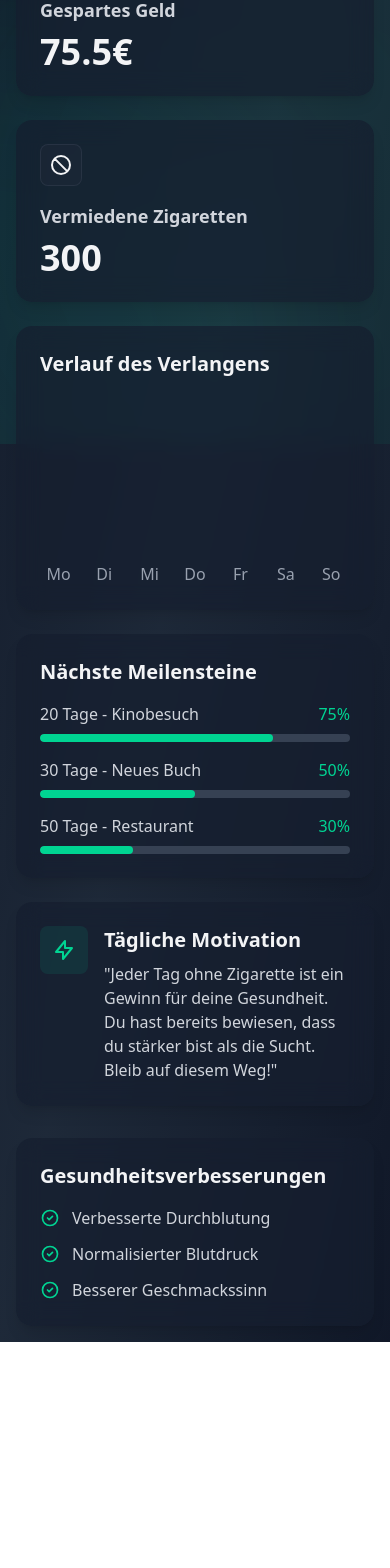
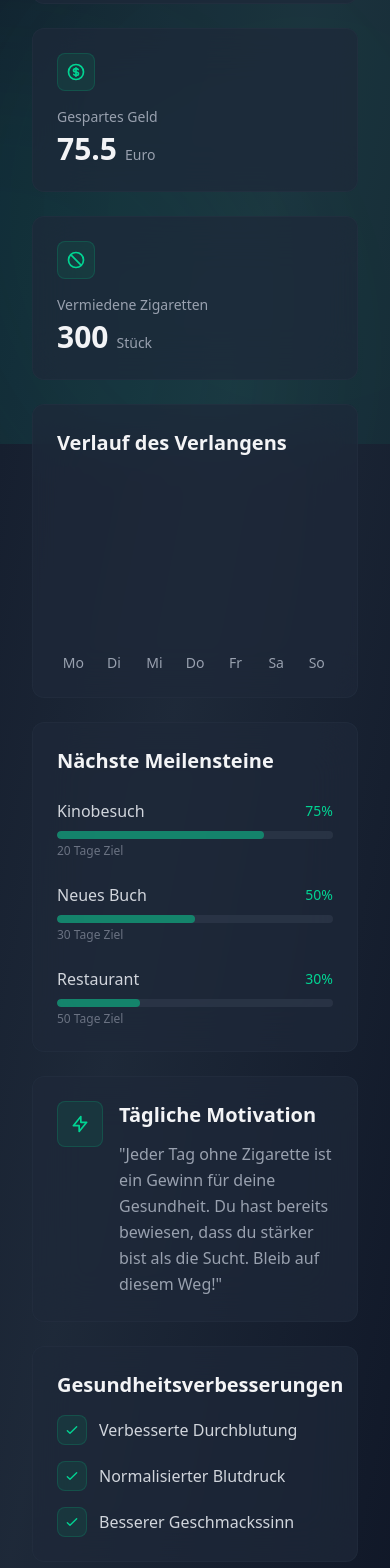
Before and after one commit to lulkebit/rauchfrei-v3, a React (Vite) app in the folder app/: page / in a window 390 px wide. Shown: the part 400-1968 px from the top of the page. Before the commit the page ends 1742 px from the top, so only its background shows below. Built offline with nearby package versions, Linux system fonts and the light colour scheme; sample sign-in values are in the browser's storage.

Commit message:
Enhance Dashboard component: Integrated framer-motion for animations, improved layout with responsive design, and added subtitle support for StatCard. Updated health improvements and milestone tracking sections for better user engagement. Refactored code for clarity and maintainability.

```diff
--- a/app/src/components/Dashboard.jsx
+++ b/app/src/components/Dashboard.jsx
@@ -1,4 +1,5 @@
 import PropTypes from 'prop-types';
+import { motion } from 'framer-motion';
 
 const Dashboard = () => {
     const mockData = {
@@ -28,19 +29,28 @@ const Dashboard = () => {
     };
 
     return (
-        <div className='container mx-auto space-y-6'>
-            <h1 className='text-3xl font-bold mb-8 text-gray-100'>
+        <div className='container mx-auto px-4 pt-24 pb-8 space-y-6'>
+            <motion.div
+                initial={{ opacity: 0, y: 20 }}
+                animate={{ opacity: 1, y: 0 }}
+                className='flex items-center justify-between mb-8'
+            >
+                <h1 className='text-3xl font-bold text-gray-100'>
                     Mein Fortschritt
                 </h1>
+                <span className='text-emerald-400 bg-emerald-500/10 px-4 py-2 rounded-xl border border-emerald-500/20'>
+                    {mockData.naechsterMeilenstein}
+                </span>
+            </motion.div>
 
             <div className='grid grid-cols-1 md:grid-cols-2 lg:grid-cols-3 gap-6'>
                 <StatCard
                     title='Rauchfreie Tage'
                     value={mockData.rauchfreeTage}
-                    color='emerald'
+                    subtitle='Tage'
                     icon={
                         <svg
-                            className='w-6 h-6'
+                            className='w-5 h-5'
                             fill='none'
                             stroke='currentColor'
                             viewBox='0 0 24 24'
@@ -57,11 +67,11 @@ const Dashboard = () => {
 
                 <StatCard
                     title='Gespartes Geld'
-                    value={`${mockData.gespartesGeld}€`}
-                    color='green'
+                    value={mockData.gespartesGeld}
+                    subtitle='Euro'
                     icon={
                         <svg
-                            className='w-6 h-6'
+                            className='w-5 h-5'
                             fill='none'
                             stroke='currentColor'
                             viewBox='0 0 24 24'
@@ -79,10 +89,10 @@ const Dashboard = () => {
                 <StatCard
                     title='Vermiedene Zigaretten'
                     value={mockData.vermiedeneZigaretten}
-                    color='teal'
+                    subtitle='Stück'
                     icon={
                         <svg
-                            className='w-6 h-6'
+                            className='w-5 h-5'
                             fill='none'
                             stroke='currentColor'
                             viewBox='0 0 24 24'
@@ -100,177 +110,127 @@ const Dashboard = () => {
 
             <div className='grid grid-cols-1 lg:grid-cols-2 gap-6'>
                 <CravingChart data={mockData.tagesVerlauf} />
-
                 <MilestoneTracker
                     current={mockData.rauchfreeTage}
                     milestones={mockData.naechsteMeilensteine}
                 />
             </div>
 
+            <div className='grid grid-cols-1 lg:grid-cols-2 gap-6'>
                 <MotivationCard />
-
-            <div className='mt-8 relative overflow-hidden rounded-2xl shadow-lg hover:shadow-xl transition-shadow duration-300 bg-gray-800/50'>
-                <div className='absolute inset-0 backdrop-blur-md bg-gray-900/40' />
-
-                <div className='relative p-6'>
-                    <h2 className='text-xl font-semibold mb-4 text-gray-100'>
-                        Gesundheitsverbesserungen
-                    </h2>
-                    <ul className='space-y-3'>
-                        {mockData.gesundheitsVerbesserungen.map(
-                            (verbesserung, index) => (
-                                <li
-                                    key={index}
-                                    className='flex items-center space-x-3 text-gray-300'
-                                >
-                                    <svg
-                                        className='w-5 h-5 text-emerald-400'
-                                        fill='none'
-                                        stroke='currentColor'
-                                        viewBox='0 0 24 24'
-                                    >
-                                        <path
-                                            strokeLinecap='round'
-                                            strokeLinejoin='round'
-                                            strokeWidth='2'
-                                            d='M9 12l2 2 4-4m6 2a9 9 0 11-18 0 9 9 0 0118 0z'
+                <HealthImprovements
+                    improvements={mockData.gesundheitsVerbesserungen}
                 />
-                                    </svg>
-                                    <span>{verbesserung}</span>
-                                </li>
-                            )
-                        )}
-                    </ul>
-                </div>
             </div>
         </div>
     );
 };
 
-const StatCard = ({ title, value, color, icon }) => (
-    <div className='relative overflow-hidden rounded-2xl shadow-lg hover:shadow-xl transition-shadow duration-300 transform hover:-translate-y-0.5 bg-gray-800/50'>
-        <div className='absolute inset-0 backdrop-blur-md bg-gray-900/40' />
-
-        <div className='relative p-6'>
+const StatCard = ({ title, value, subtitle, icon }) => (
+    <motion.div
+        initial={{ opacity: 0, y: 20 }}
+        animate={{ opacity: 1, y: 0 }}
+        className='relative overflow-hidden rounded-xl bg-gray-800/70 border border-gray-700/20 backdrop-blur-xl'
+    >
+        <div className='p-6'>
             <div className='flex items-center justify-between mb-4'>
-                <div
-                    className={`p-2 bg-gray-800/50 rounded-lg border border-gray-700/50`}
-                >
-                    <div className={`text-${color}-400`}>{icon}</div>
+                <div className='p-2 bg-emerald-500/10 rounded-lg border border-emerald-500/20'>
+                    <div className='text-emerald-400'>{icon}</div>
                 </div>
             </div>
-            <h2 className={`text-lg font-semibold text-gray-300 mb-2`}>
-                {title}
-            </h2>
-            <p className={`text-4xl font-bold text-${color}-400`}>{value}</p>
+            <h2 className='text-sm font-medium text-gray-400 mb-1'>{title}</h2>
+            <div className='flex items-baseline space-x-2'>
+                <p className='text-3xl font-bold text-gray-100'>{value}</p>
+                <span className='text-sm text-gray-400'>{subtitle}</span>
             </div>
         </div>
+    </motion.div>
 );
 
-StatCard.propTypes = {
-    title: PropTypes.string.isRequired,
-    value: PropTypes.oneOfType([PropTypes.string, PropTypes.number]).isRequired,
-    color: PropTypes.string.isRequired,
-    icon: PropTypes.node.isRequired,
-};
-
 const CravingChart = ({ data }) => (
-    <div className='relative overflow-hidden rounded-2xl shadow-lg bg-gray-800/50 p-6'>
-        <div className='absolute inset-0 backdrop-blur-md bg-gray-900/40' />
-        <div className='relative'>
-            <h2 className='text-xl font-semibold mb-4 text-gray-100'>
+    <motion.div
+        initial={{ opacity: 0, y: 20 }}
+        animate={{ opacity: 1, y: 0 }}
+        className='relative overflow-hidden rounded-xl bg-gray-800/70 border border-gray-700/20 backdrop-blur-xl p-6'
+    >
+        <h2 className='text-xl font-semibold mb-6 text-gray-100'>
             Verlauf des Verlangens
         </h2>
         <div className='h-48 flex items-end justify-between gap-2'>
             {data.map((item, index) => (
+                <div key={index} className='flex flex-col items-center flex-1'>
+                    <div className='w-full relative rounded-t-lg overflow-hidden'>
                         <div
-                        key={index}
-                        className='flex flex-col items-center flex-1'
-                    >
-                        <div
-                            className='w-full bg-emerald-400/20 rounded-t'
+                            className='w-full bg-emerald-500/10 absolute bottom-0 transition-all duration-500'
                             style={{ height: `${(item.stärke / 10) * 100}%` }}
                         >
                             <div
-                                className='w-full bg-emerald-400/40 rounded-t transition-all duration-500'
-                                style={{
-                                    height: `${
-                                        100 - (item.stärke / 10) * 100
-                                    }%`,
-                                }}
+                                className='w-full bg-emerald-400/20 absolute bottom-0 transition-all duration-500'
+                                style={{ height: '100%' }}
                             />
                         </div>
-                        <span className='text-gray-400 mt-2'>{item.tag}</span>
+                    </div>
+                    <span className='text-sm text-gray-400 mt-2'>
+                        {item.tag}
+                    </span>
                 </div>
             ))}
         </div>
-        </div>
-    </div>
+    </motion.div>
 );
 
-CravingChart.propTypes = {
-    data: PropTypes.arrayOf(
-        PropTypes.shape({
-            tag: PropTypes.string.isRequired,
-            stärke: PropTypes.number.isRequired,
-        })
-    ).isRequired,
-};
-
 const MilestoneTracker = ({ current, milestones }) => (
-    <div className='relative overflow-hidden rounded-2xl shadow-lg bg-gray-800/50 p-6'>
-        <div className='absolute inset-0 backdrop-blur-md bg-gray-900/40' />
-        <div className='relative'>
-            <h2 className='text-xl font-semibold mb-4 text-gray-100'>
+    <motion.div
+        initial={{ opacity: 0, y: 20 }}
+        animate={{ opacity: 1, y: 0 }}
+        className='relative overflow-hidden rounded-xl bg-gray-800/70 border border-gray-700/20 backdrop-blur-xl p-6'
+    >
+        <h2 className='text-xl font-semibold mb-6 text-gray-100'>
             Nächste Meilensteine
         </h2>
-            <div className='space-y-4'>
+        <div className='space-y-6'>
             {milestones.map((milestone, index) => (
-                    <div key={index} className='relative'>
+                <div key={index}>
                     <div className='flex justify-between items-center mb-2'>
-                            <span className='text-gray-300'>
-                                {milestone.tage} Tage - {milestone.belohnung}
+                        <span className='text-gray-300 font-medium'>
+                            {milestone.belohnung}
                         </span>
-                            <span className='text-emerald-400'>
+                        <span className='text-sm text-emerald-400'>
                             {Math.round((current / milestone.tage) * 100)}%
                         </span>
                     </div>
-                        <div className='h-2 bg-gray-700 rounded-full overflow-hidden'>
-                            <div
-                                className='h-full bg-emerald-400 rounded-full transition-all duration-500'
-                                style={{
+                    <div className='h-2 bg-gray-700/50 rounded-full overflow-hidden'>
+                        <motion.div
+                            initial={{ width: 0 }}
+                            animate={{
                                 width: `${Math.min(
                                     (current / milestone.tage) * 100,
                                     100
                                 )}%`,
                             }}
+                            transition={{ duration: 1, ease: 'easeOut' }}
+                            className='h-full bg-emerald-400/50 rounded-full'
                         />
+                    </div>
+                    <div className='mt-1 text-xs text-gray-500'>
+                        {milestone.tage} Tage Ziel
                     </div>
                 </div>
             ))}
         </div>
-        </div>
-    </div>
+    </motion.div>
 );
 
-MilestoneTracker.propTypes = {
-    current: PropTypes.number.isRequired,
-    milestones: PropTypes.arrayOf(
-        PropTypes.shape({
-            tage: PropTypes.number.isRequired,
-            belohnung: PropTypes.string.isRequired,
-        })
-    ).isRequired,
-};
-
 const MotivationCard = () => (
-    <div className='relative overflow-hidden rounded-2xl shadow-lg bg-gray-800/50 p-6'>
-        <div className='absolute inset-0 backdrop-blur-md bg-gray-900/40' />
-        <div className='relative'>
+    <motion.div
+        initial={{ opacity: 0, y: 20 }}
+        animate={{ opacity: 1, y: 0 }}
+        className='relative overflow-hidden rounded-xl bg-gray-800/70 border border-gray-700/20 backdrop-blur-xl p-6'
+    >
         <div className='flex items-start space-x-4'>
-                <div className='p-3 bg-emerald-400/10 rounded-lg'>
+            <div className='p-3 bg-emerald-500/10 rounded-lg border border-emerald-500/20'>
                 <svg
-                        className='w-6 h-6 text-emerald-400'
+                    className='w-5 h-5 text-emerald-400'
                     fill='none'
                     stroke='currentColor'
                     viewBox='0 0 24 24'
@@ -284,18 +244,91 @@ const MotivationCard = () => (
                 </svg>
             </div>
             <div>
-                    <h2 className='text-xl font-semibold text-gray-100 mb-2'>
+                <h2 className='text-xl font-semibold text-gray-100 mb-3'>
                     Tägliche Motivation
                 </h2>
-                    <p className='text-gray-300'>
+                <p className='text-gray-400 leading-relaxed'>
                     "Jeder Tag ohne Zigarette ist ein Gewinn für deine
-                        Gesundheit. Du hast bereits bewiesen, dass du stärker
-                        bist als die Sucht. Bleib auf diesem Weg!"
+                    Gesundheit. Du hast bereits bewiesen, dass du stärker bist
+                    als die Sucht. Bleib auf diesem Weg!"
                 </p>
             </div>
         </div>
-        </div>
-    </div>
+    </motion.div>
 );
 
+const HealthImprovements = ({ improvements }) => (
+    <motion.div
+        initial={{ opacity: 0, y: 20 }}
+        animate={{ opacity: 1, y: 0 }}
+        className='relative overflow-hidden rounded-xl bg-gray-800/70 border border-gray-700/20 backdrop-blur-xl p-6'
+    >
+        <h2 className='text-xl font-semibold mb-4 text-gray-100'>
+            Gesundheitsverbesserungen
+        </h2>
+        <div className='space-y-4'>
+            {improvements.map((improvement, index) => (
+                <motion.div
+                    key={index}
+                    initial={{ opacity: 0, x: -20 }}
+                    animate={{ opacity: 1, x: 0 }}
+                    transition={{ delay: index * 0.1 }}
+                    className='flex items-center space-x-3'
+                >
+                    <div className='p-1.5 bg-emerald-500/10 rounded-lg border border-emerald-500/20'>
+                        <svg
+                            className='w-4 h-4 text-emerald-400'
+                            fill='none'
+                            stroke='currentColor'
+                            viewBox='0 0 24 24'
+                        >
+                            <path
+                                strokeLinecap='round'
+                                strokeLinejoin='round'
+                                strokeWidth='2'
+                                d='M5 13l4 4L19 7'
+                            />
+                        </svg>
+                    </div>
+                    <span className='text-gray-300'>{improvement}</span>
+                </motion.div>
+            ))}
+        </div>
+    </motion.div>
+);
+
+StatCard.propTypes = {
+    title: PropTypes.string.isRequired,
+    value: PropTypes.oneOfType([PropTypes.string, PropTypes.number]).isRequired,
+    subtitle: PropTypes.string.isRequired,
+    icon: PropTypes.node.isRequired,
+};
+
+CravingChart.propTypes = {
+    data: PropTypes.arrayOf(
+        PropTypes.shape({
+            tag: PropTypes.string.isRequired,
+            stärke: PropTypes.number.isRequired,
+        })
+    ).isRequired,
+};
+
+MilestoneTracker.propTypes = {
+    current: PropTypes.number.isRequired,
+    milestones: PropTypes.arrayOf(
+        PropTypes.shape({
+            tage: PropTypes.number.isRequired,
+            belohnung: PropTypes.string.isRequired,
+        })
+    ).isRequired,
+};
+
+MotivationCard.propTypes = {
+    // No specific prop types for this component
+};
+
+HealthImprovements.propTypes = {
+    improvements: PropTypes.arrayOf(PropTypes.string.isRequired).isRequired,
+};
+
 export default Dashboard;
```
Lines whose indentation alone changed are shown as unchanged.
